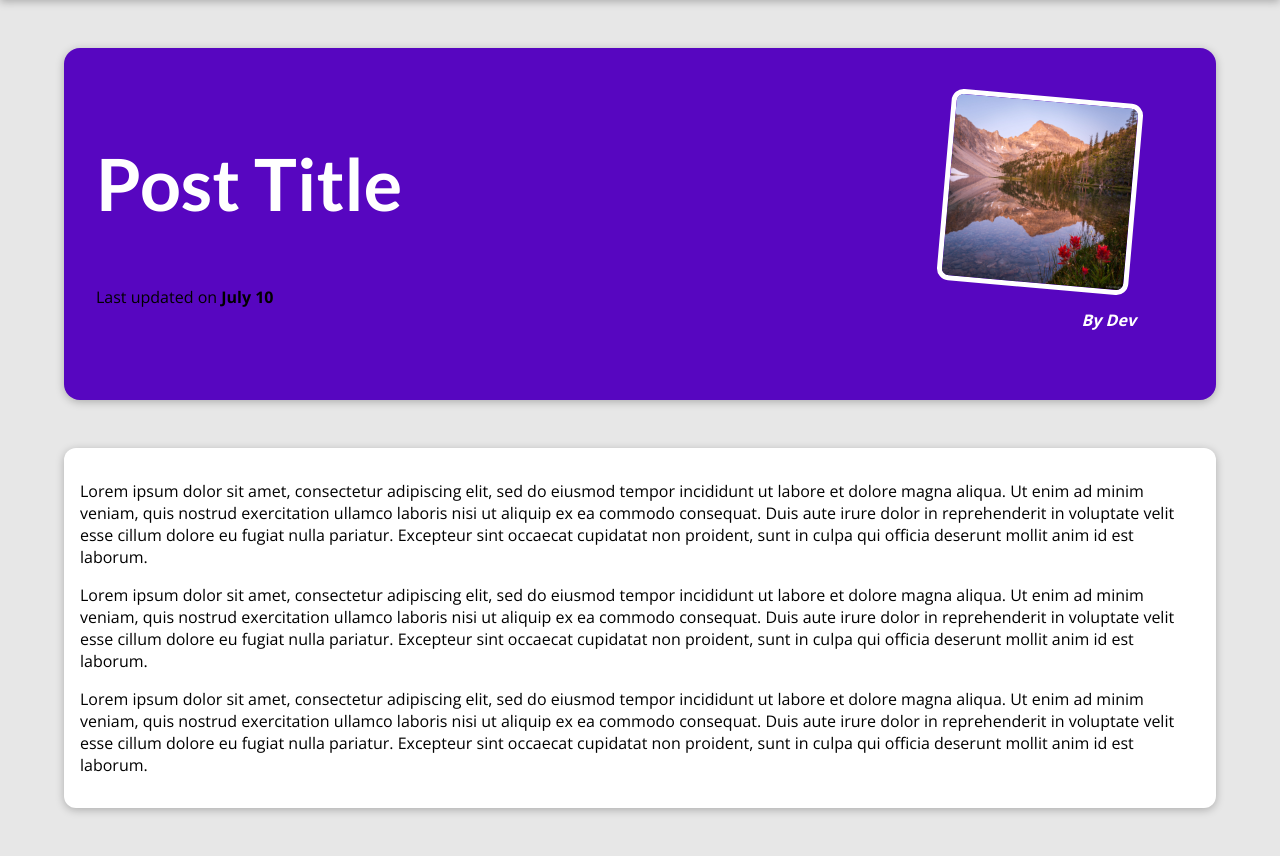
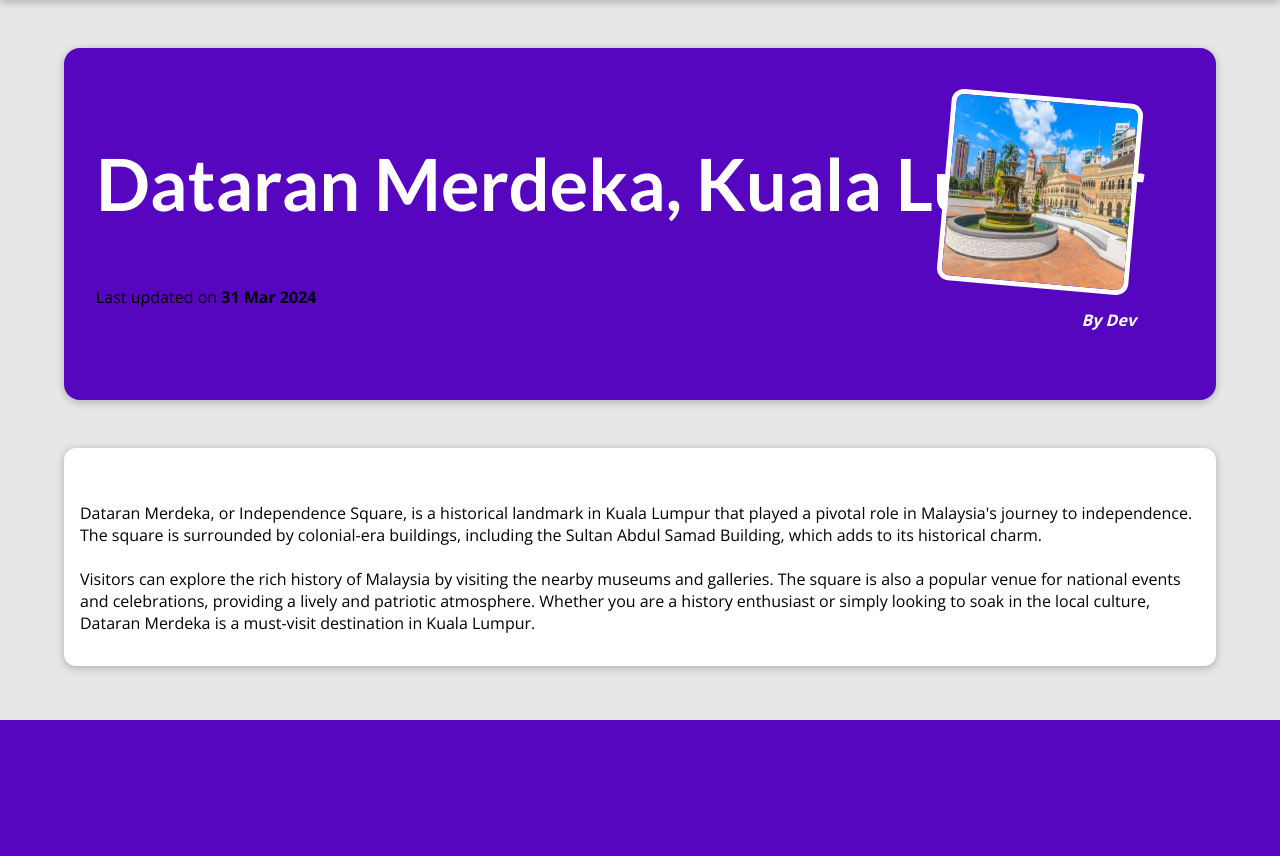
Before and after one commit to devinaacs/my_site, a Django app: page /posts/dataran-merdeka-kuala-lumpur in a window 1280 px wide. Shown: the part 80-936 px from the top of the page. After the commit the page ends 800 px from the top, so only its background shows below. Run offline with Django 5.2, Linux system fonts and the light colour scheme.

Commit message:
adding a single post page

```diff
--- a/blog/templates/blog/post-detail.html
+++ b/blog/templates/blog/post-detail.html
@@ -2,7 +2,7 @@
 {% load static %}
 
 {% block title %}
-This Post Title
+{{ post.title }}
 {% endblock %}
 
 {% block css_files %}
@@ -14,25 +14,17 @@ This Post Title
 
 {% block content %}
     <section id="summary">
-        <h2>Post Title</h2>
+        <h2>{{ post.title }}</h2>
         <article>
-            <img src="{% static 'blog/images/mountain.jpg' %}" alt="Post Title"/>
-            <address>By Dev</address>
+            <img src="{% static 'blog/images/'|add:post.image %}" alt="Post Title"/>
+            <address>By {{ post.author }}</address>
         </article>
         <div>
-            Last updated on <time datetime="">July 10</time>
+            Last updated on <time datetime="">{{ post.date|date:"d M Y" }}</time>
         </div>
     </section>
 
     <main>
-        <p>
-            Lorem ipsum dolor sit amet, consectetur adipiscing elit, sed do eiusmod tempor incididunt ut labore et dolore magna aliqua. Ut enim ad minim veniam, quis nostrud exercitation ullamco laboris nisi ut aliquip ex ea commodo consequat. Duis aute irure dolor in reprehenderit in voluptate velit esse cillum dolore eu fugiat nulla pariatur. Excepteur sint occaecat cupidatat non proident, sunt in culpa qui officia deserunt mollit anim id est laborum.
-        </p>
-        <p>
-            Lorem ipsum dolor sit amet, consectetur adipiscing elit, sed do eiusmod tempor incididunt ut labore et dolore magna aliqua. Ut enim ad minim veniam, quis nostrud exercitation ullamco laboris nisi ut aliquip ex ea commodo consequat. Duis aute irure dolor in reprehenderit in voluptate velit esse cillum dolore eu fugiat nulla pariatur. Excepteur sint occaecat cupidatat non proident, sunt in culpa qui officia deserunt mollit anim id est laborum.
-        </p>
-        <p>
-            Lorem ipsum dolor sit amet, consectetur adipiscing elit, sed do eiusmod tempor incididunt ut labore et dolore magna aliqua. Ut enim ad minim veniam, quis nostrud exercitation ullamco laboris nisi ut aliquip ex ea commodo consequat. Duis aute irure dolor in reprehenderit in voluptate velit esse cillum dolore eu fugiat nulla pariatur. Excepteur sint occaecat cupidatat non proident, sunt in culpa qui officia deserunt mollit anim id est laborum.
-        </p>
+       {{ post.content|linebreaks }}
     </main>
 {% endblock %}
--- a/blog/views.py
+++ b/blog/views.py
@@ -12,7 +12,9 @@ all_posts = [
         "title": "Dataran Merdeka, Kuala Lumpur",
         "excerpt": "Discover the historical significance and vibrant atmosphere of Dataran Merdeka in Kuala Lumpur.",
         "content": """
-            Dataran Merdeka, or Independence Square, is a historical landmark in Kuala Lumpur that played a pivotal role in Malaysia's journey to independence. The square is surrounded by colonial-era buildings, including the Sultan Abdul Samad Building, which adds to its historical charm. Visitors can explore the rich history of Malaysia by visiting the nearby museums and galleries. The square is also a popular venue for national events and celebrations, providing a lively and patriotic atmosphere. Whether you are a history enthusiast or simply looking to soak in the local culture, Dataran Merdeka is a must-visit destination in Kuala Lumpur.
+            Dataran Merdeka, or Independence Square, is a historical landmark in Kuala Lumpur that played a pivotal role in Malaysia's journey to independence. The square is surrounded by colonial-era buildings, including the Sultan Abdul Samad Building, which adds to its historical charm.
+
+            Visitors can explore the rich history of Malaysia by visiting the nearby museums and galleries. The square is also a popular venue for national events and celebrations, providing a lively and patriotic atmosphere. Whether you are a history enthusiast or simply looking to soak in the local culture, Dataran Merdeka is a must-visit destination in Kuala Lumpur.
         """
     },
     {
@@ -23,7 +25,9 @@ all_posts = [
         "title": "Adventures in Genting Highlands",
         "excerpt": "Explore the thrills, natural beauty, and entertainment options in Genting Highlands.",
         "content": """
-            Genting Highlands, located just an hour away from Kuala Lumpur, is a popular hill resort known for its cool climate, theme parks, and entertainment options. One of the main attractions is the Genting SkyWorlds Theme Park, offering a variety of thrilling rides and attractions for visitors of all ages. The resort is also home to a world-class casino, luxurious hotels, and a wide range of dining options. The Awana SkyWay, a scenic cable car ride, provides stunning views of the surrounding mountains and lush rainforest. For nature enthusiasts, the Chin Swee Caves Temple, nestled in a serene environment, offers a peaceful retreat with its beautiful architecture and panoramic views. Genting Highlands also hosts numerous live performances and shows, making it a vibrant destination for entertainment. Whether you are seeking adventure, relaxation, or entertainment, Genting Highlands has something to offer for everyone.
+            Genting Highlands, located just an hour away from Kuala Lumpur, is a popular hill resort known for its cool climate, theme parks, and entertainment options. One of the main attractions is the Genting SkyWorlds Theme Park, offering a variety of thrilling rides and attractions for visitors of all ages. The resort is also home to a world-class casino, luxurious hotels, and a wide range of dining options.
+
+            The Awana SkyWay, a scenic cable car ride, provides stunning views of the surrounding mountains and lush rainforest. For nature enthusiasts, the Chin Swee Caves Temple, nestled in a serene environment, offers a peaceful retreat with its beautiful architecture and panoramic views. Genting Highlands also hosts numerous live performances and shows, making it a vibrant destination for entertainment. Whether you are seeking adventure, relaxation, or entertainment, Genting Highlands has something to offer for everyone.
         """
     },
     {
@@ -34,7 +38,9 @@ all_posts = [
         "title": "Exploring Johor Bahru",
         "excerpt": "Uncover the cultural and historical attractions of Johor Bahru.",
         "content": """
-            Johor Bahru, the capital city of Johor, is a vibrant city rich in cultural and historical attractions. Visitors can explore the Sultan Abu Bakar State Mosque, an architectural masterpiece, or visit the Royal Abu Bakar Museum to learn about the royal family's history. The city is also known for its bustling markets, such as the Johor Bahru Night Market, where you can find a variety of local foods and handmade goods. For families, the nearby LEGOLAND Malaysia Resort offers a fun-filled day of activities. Johor Bahru's blend of modern amenities and historical charm makes it an ideal destination for all types of travelers.
+            Johor Bahru, the capital city of Johor, is a vibrant city rich in cultural and historical attractions. Visitors can explore the Sultan Abu Bakar State Mosque, an architectural masterpiece, or visit the Royal Abu Bakar Museum to learn about the royal family's history.
+
+            The city is also known for its bustling markets, such as the Johor Bahru Night Market, where you can find a variety of local foods and handmade goods. For families, the nearby LEGOLAND Malaysia Resort offers a fun-filled day of activities. Johor Bahru's blend of modern amenities and historical charm makes it an ideal destination for all types of travelers.
         """
     },
     {
@@ -45,7 +51,9 @@ all_posts = [
         "title": "Discovering Geylang",
         "excerpt": "Experience the unique culture and culinary delights of Geylang, Singapore.",
         "content": """
-            Geylang, located just outside Singapore's city center, is a neighborhood known for its vibrant culture and diverse culinary scene. The area is famous for its food, particularly the local hawker stalls that offer a wide range of delicious dishes such as beef kway teow and durian. Geylang is also home to several historic buildings and temples, providing a glimpse into Singapore's rich heritage. The lively atmosphere and unique character of Geylang make it a must-visit destination for those looking to experience a different side of Singapore.
+            Geylang, located just outside Singapore's city center, is a neighborhood known for its vibrant culture and diverse culinary scene. The area is famous for its food, particularly the local hawker stalls that offer a wide range of delicious dishes such as beef kway teow and durian.
+
+            Geylang is also home to several historic buildings and temples, providing a glimpse into Singapore's rich heritage. The lively atmosphere and unique character of Geylang make it a must-visit destination for those looking to experience a different side of Singapore.
         """
     },
     {
@@ -56,7 +64,9 @@ all_posts = [
         "title": "China Town, Singapore",
         "excerpt": "Explore the rich history and vibrant streets of Chinatown in Singapore.",
         "content": """
-            Chinatown in Singapore is a bustling district filled with rich history and vibrant culture. The area is known for its traditional shophouses, temples, and street markets. Visitors can explore the Buddha Tooth Relic Temple, which houses a sacred relic of the Buddha, or wander through the Chinatown Heritage Centre to learn about the lives of early Chinese immigrants. The streets of Chinatown are also lined with stalls selling everything from souvenirs to local delicacies. With its lively atmosphere and deep cultural roots, Chinatown is a fascinating destination for anyone visiting Singapore.
+            Chinatown in Singapore is a bustling district filled with rich history and vibrant culture. The area is known for its traditional shophouses, temples, and street markets. Visitors can explore the Buddha Tooth Relic Temple, which houses a sacred relic of the Buddha, or wander through the Chinatown Heritage Centre to learn about the lives of early Chinese immigrants.
+
+            The streets of Chinatown are also lined with stalls selling everything from souvenirs to local delicacies. With its lively atmosphere and deep cultural roots, Chinatown is a fascinating destination for anyone visiting Singapore.
         """
     },
     {
@@ -67,7 +77,9 @@ all_posts = [
         "title": "Merlion Park, Singapore",
         "excerpt": "Visit the iconic Merlion Park and enjoy stunning views of Singapore's skyline.",
         "content": """
-            Merlion Park is one of Singapore's most famous landmarks, featuring the iconic Merlion statue, which is a symbol of the city. Located near Marina Bay, the park offers breathtaking views of the city's skyline and is a popular spot for tourists and locals alike. Visitors can take photos with the Merlion statue, enjoy a leisurely stroll along the waterfront, or simply relax and take in the scenic views. The park's central location makes it an ideal starting point for exploring other attractions in the area, such as Marina Bay Sands and the Esplanade. Merlion Park is a must-visit for anyone looking to experience the essence of Singapore.
+            Merlion Park is one of Singapore's most famous landmarks, featuring the iconic Merlion statue, which is a symbol of the city. Located near Marina Bay, the park offers breathtaking views of the city's skyline and is a popular spot for tourists and locals alike.
+
+            Visitors can take photos with the Merlion statue, enjoy a leisurely stroll along the waterfront, or simply relax and take in the scenic views. The park's central location makes it an ideal starting point for exploring other attractions in the area, such as Marina Bay Sands and the Esplanade. Merlion Park is a must-visit for anyone looking to experience the essence of Singapore.
         """
     },
     {
@@ -78,7 +90,9 @@ all_posts = [
         "title": "Changi Airport, Singapore",
         "excerpt": "Experience world-class amenities and entertainment at Changi Airport, Singapore.",
         "content": """
-            Changi Airport is not just an airport, but a world-class destination in itself. Consistently ranked as one of the best airports in the world, Changi offers an array of amenities and entertainment options for travelers. From the stunning Jewel Changi complex with its indoor waterfall and lush gardens to the various themed lounges and relaxation areas, there is something for everyone. The airport also features a wide range of dining and shopping options, making it a perfect place to unwind before or after a flight. Changi's efficient services and top-notch facilities ensure a seamless and enjoyable travel experience for all visitors.
+            Changi Airport is not just an airport, but a world-class destination in itself. Consistently ranked as one of the best airports in the world, Changi offers an array of amenities and entertainment options for travelers.
+
+            From the stunning Jewel Changi complex with its indoor waterfall and lush gardens to the various themed lounges and relaxation areas, there is something for everyone. The airport also features a wide range of dining and shopping options, making it a perfect place to unwind before or after a flight. Changi's efficient services and top-notch facilities ensure a seamless and enjoyable travel experience for all visitors.
         """
     }
 ]
@@ -97,8 +111,13 @@ def starting_page(request):
 
 
 def posts(request):
-    return render(request, 'blog/all-posts.html')
+    return render(request, 'blog/all-posts.html', {
+        "all_posts": all_posts
+    })
 
 
 def post_detail(request, slug):
-    return render(request, 'blog/post-detail.html')
+    identified_post = next(post for post in all_posts if post['slug'] == slug)
+    return render(request, 'blog/post-detail.html', {
+        "post": identified_post
+    })
```
Also changed, not shown: blog/templates/blog/all-posts.html (+3 -5 lines).
